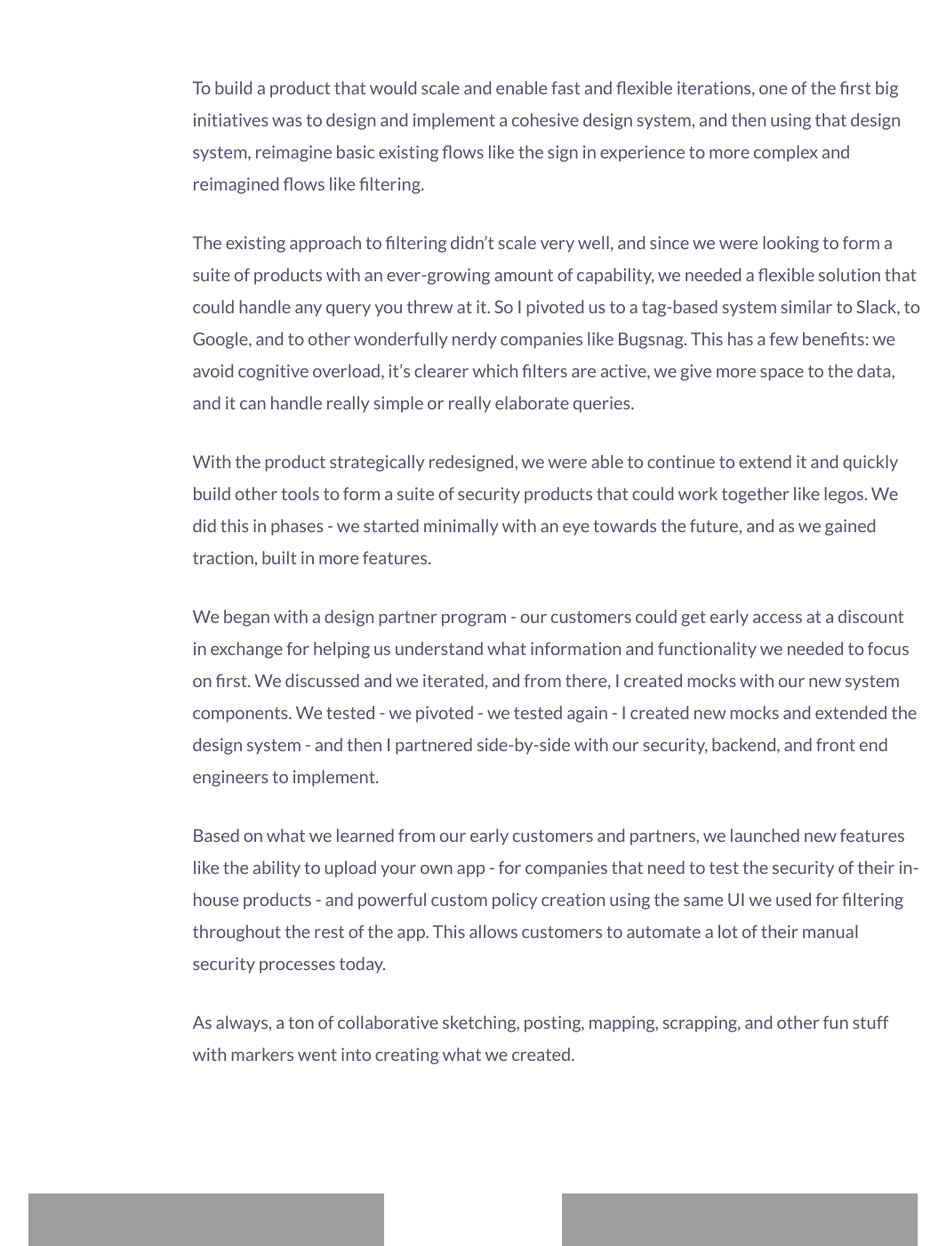
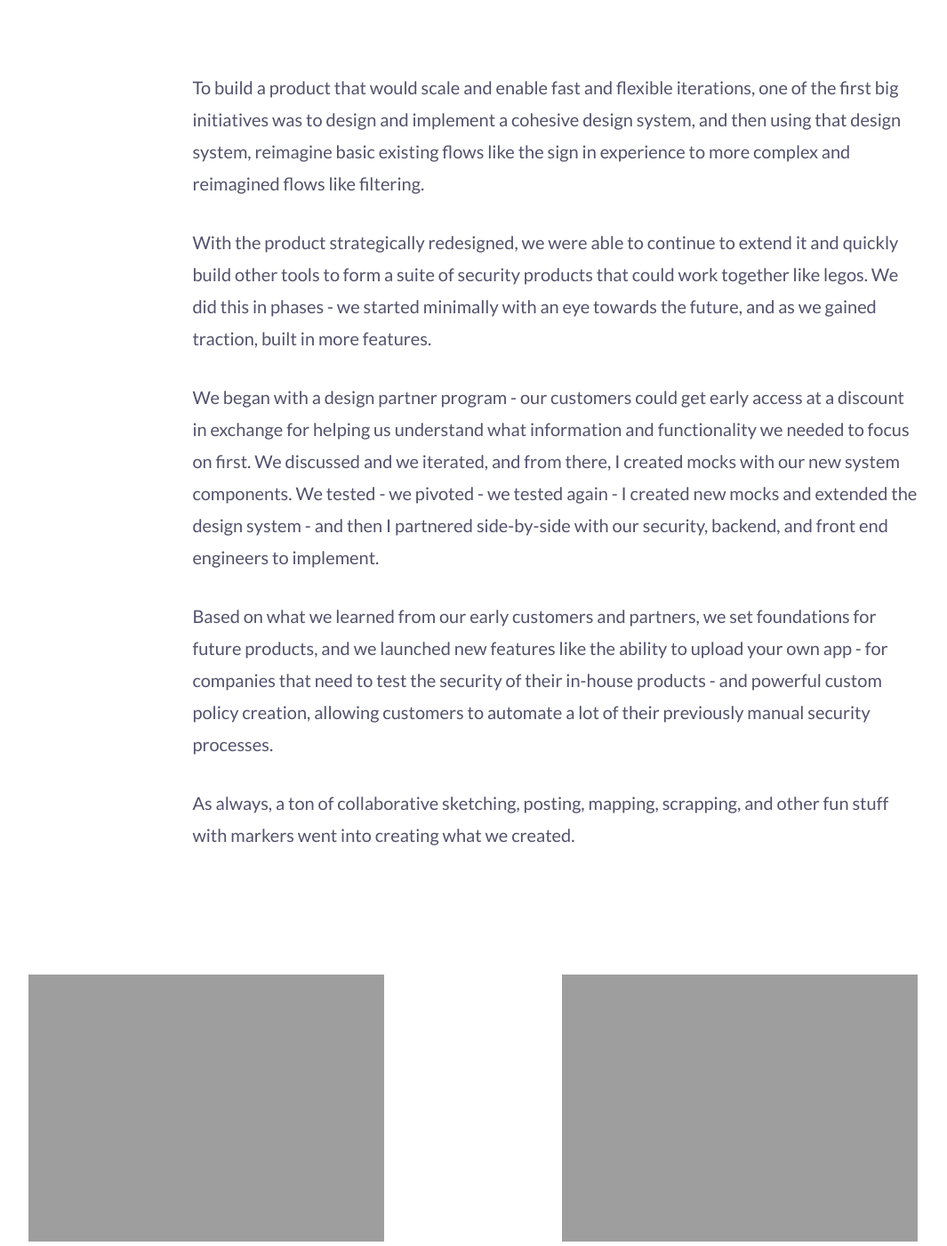
Before and after one commit to ericakatrak/ericakatrak.github.io, a Jekyll site: the page built from _posts/2016-09-07-lookout.md, in a window 1280 px wide and 1400 px high, scrolled down 4271 px. Shown: the whole window at 89% size, without its empty margins (14-1079 px from the left). Built offline with Jekyll 4.4.1, drawn with Linux system fonts in a browser that asks for light colours.

Commit message:
Lookout copy edit

```diff
--- a/_posts/2016-09-07-lookout.md
+++ b/_posts/2016-09-07-lookout.md
@@ -22,10 +22,9 @@ alt: Lookout
 
 <section>
   <p>To build a product that would scale and enable fast and flexible iterations, one of the first big initiatives was to design and implement a cohesive design system, and then using that design system, reimagine basic existing flows like the sign in experience to more complex and reimagined flows like filtering.</p>
-  <p>The existing approach to filtering didn’t scale very well, and since we were looking to form a suite of products with an ever-growing amount of capability, we needed a flexible solution that could handle any query you threw at it. So I pivoted us to a tag-based system similar to Slack, to Google, and to other wonderfully nerdy companies like Bugsnag. This has a few benefits: we avoid cognitive overload, it’s clearer which filters are active, we give more space to the data, and it can handle really simple or really elaborate queries.</p>
   <p>With the product strategically redesigned, we were able to continue to extend it and quickly build other tools to form a suite of security products that could work together like legos. We did this in phases - we started minimally with an eye towards the future, and as we gained traction, built in more features.</p>
   <p>We began with a design partner program - our customers could get early access at a discount in exchange for helping us understand what information and functionality we needed to focus on first. We discussed and we iterated, and from there, I created mocks with our new system components. We tested - we pivoted - we tested again - I created new mocks and extended the design system - and then I partnered side-by-side with our security, backend, and front end engineers to implement.</p>
-  <p>Based on what we learned from our early customers and partners, we launched new features like the ability to upload your own app - for companies that need to test the security of their in-house products - and powerful custom policy creation using the same UI we used for filtering throughout the rest of the app. This allows customers to automate a lot of their manual security processes today.</p>
+  <p>Based on what we learned from our early customers and partners, we set foundations for future products, and we launched new features like the ability to upload your own app - for companies that need to test the security of their in-house products - and powerful custom policy creation, allowing customers to automate a lot of their previously manual security processes.</p>
 <p>As always, a ton of collaborative sketching, posting, mapping, scrapping, and other fun stuff with markers went into creating what we created.</p>
 </section>
 
```
